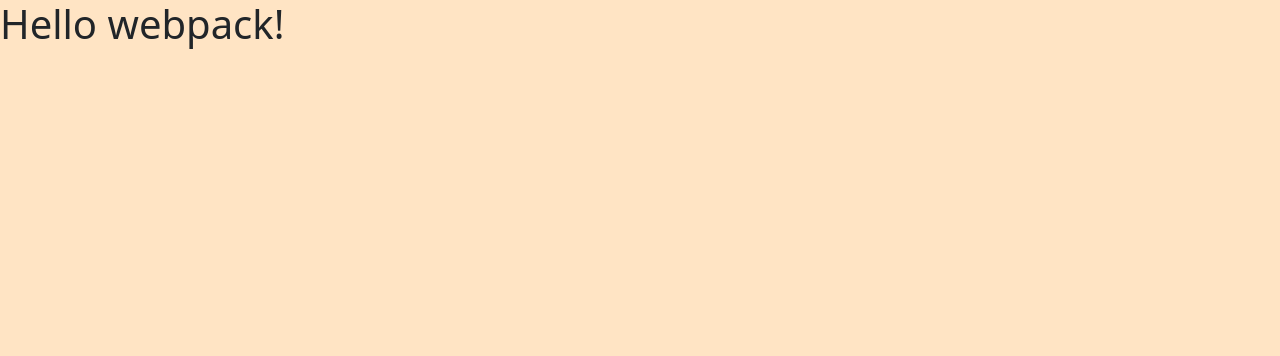
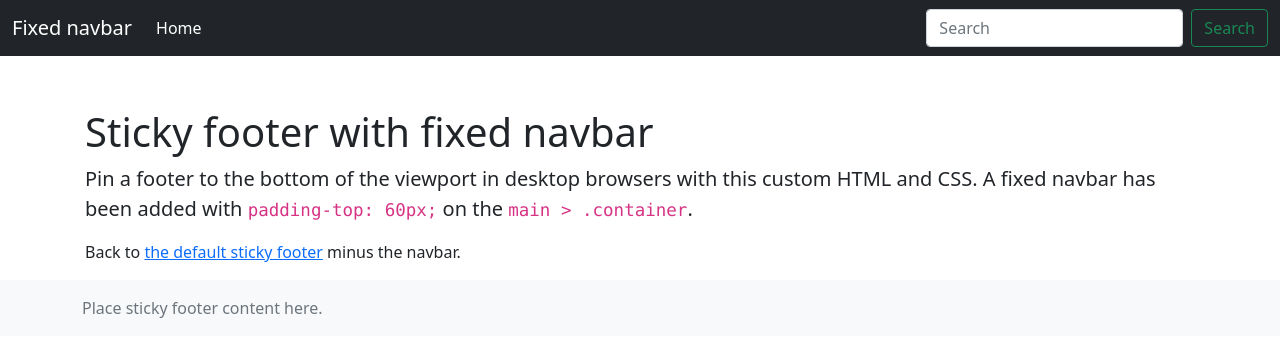
Before and after one commit to marijanbrvar/CP_TV-_Maze, a website built with webpack: page src/index.html in a window 1280 px wide. Built offline with nearby package versions, Linux system fonts and the light colour scheme.

Commit message:
Add basic layout from Bootstrap template

```diff
--- a/src/index.html
+++ b/src/index.html
@@ -1,12 +1,78 @@
 <!DOCTYPE html>
 <html lang="en">
-<head>
-    <meta charset="UTF-8">
-    <meta name="viewport" content="width=device-width, initial-scale=1.0">
-    <link href="https://cdn.jsdelivr.net/npm/bootstrap@5.0.2/dist/css/bootstrap.min.css" rel="stylesheet" integrity="sha384-EVSTQN3/azprG1Anm3QDgpJLIm9Nao0Yz1ztcQTwFspd3yD65VohhpuuCOmLASjC" crossorigin="anonymous">
+  <head>
+    <meta charset="UTF-8" />
+    <meta name="viewport" content="width=device-width, initial-scale=1.0" />
+    <link
+      href="https://cdn.jsdelivr.net/npm/bootstrap@5.0.2/dist/css/bootstrap.min.css"
+      rel="stylesheet"
+      integrity="sha384-EVSTQN3/azprG1Anm3QDgpJLIm9Nao0Yz1ztcQTwFspd3yD65VohhpuuCOmLASjC"
+      crossorigin="anonymous"
+    />
     <title>Capstone Project TV Maze</title>
-</head>
-<body>
-    <h1>Hello webpack!</h1>
-</body>
+  </head>
+  <body>
+    <header>
+      <nav class="navbar navbar-expand-md navbar-dark fixed-top bg-dark">
+        <div class="container-fluid">
+          <a class="navbar-brand" href="#">Fixed navbar</a>
+          <button
+            class="navbar-toggler"
+            type="button"
+            data-bs-toggle="collapse"
+            data-bs-target="#navbarCollapse"
+            aria-controls="navbarCollapse"
+            aria-expanded="false"
+            aria-label="Toggle navigation"
+          >
+            <span class="navbar-toggler-icon"></span>
+          </button>
+          <div class="collapse navbar-collapse" id="navbarCollapse">
+            <ul class="navbar-nav me-auto mb-2 mb-md-0">
+              <li class="nav-item">
+                <a class="nav-link active" aria-current="page" href="#">Home</a>
+              </li>
+            </ul>
+            <form class="d-flex">
+              <input
+                class="form-control me-2"
+                type="search"
+                placeholder="Search"
+                aria-label="Search"
+              />
+              <button class="btn btn-outline-success" type="submit">
+                Search
+              </button>
+            </form>
+          </div>
+        </div>
+      </nav>
+    </header>
+
+    <!-- Begin page content -->
+    <main class="flex-shrink-0">
+      <div class="container">
+        <h1 class="mt-5">Sticky footer with fixed navbar</h1>
+        <p class="lead">
+          Pin a footer to the bottom of the viewport in desktop browsers with
+          this custom HTML and CSS. A fixed navbar has been added with
+          <code class="small">padding-top: 60px;</code> on the
+          <code class="small">main &gt; .container</code>.
+        </p>
+        <p>
+          Back to
+          <a href="/docs/5.0/examples/sticky-footer/"
+            >the default sticky footer</a
+          >
+          minus the navbar.
+        </p>
+      </div>
+    </main>
+
+    <footer class="footer mt-auto py-3 bg-light">
+      <div class="container">
+        <span class="text-muted">Place sticky footer content here.</span>
+      </div>
+    </footer>
+  </body>
 </html>
--- a/src/style.css
+++ b/src/style.css
@@ -1,3 +1,3 @@
-body {
-    background-color: bisque;
-}
+main > .container {
+    padding: 60px 15px 0;
+  }
```
